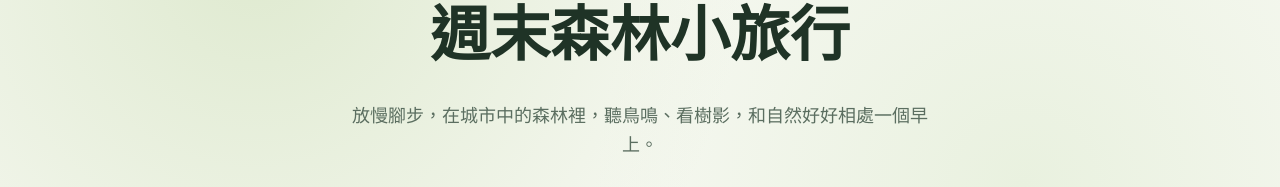
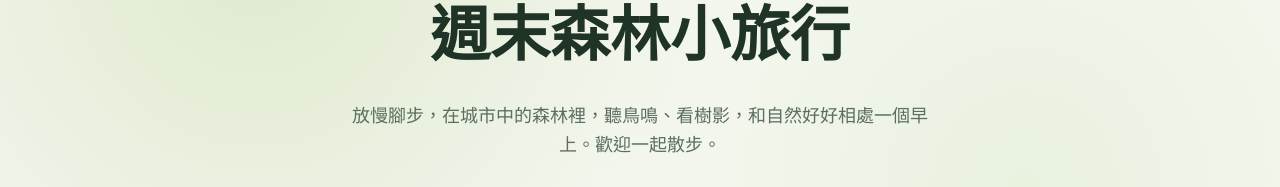
Before and after one commit to mosful/event-page-workshop-20261121, a plain HTML site: page docs/index.html in a window 1280 px wide. Shown: the part 168-355 px from the top of the page. Drawn offline with Linux system fonts and the light colour scheme.

Commit message:
更新活動副標，驗證Pages自動發布

```diff
--- a/docs/index.html
+++ b/docs/index.html
@@ -48,7 +48,7 @@ footer{border-top:1px solid var(--border);padding:2rem 1.5rem;text-align:center;
 <header class="hero">
   <p class="eyebrow">WEEKEND NATURE WALK</p>
   <h1>週末森林小旅行</h1>
-  <p class="lead">放慢腳步，在城市中的森林裡，聽鳥鳴、看樹影，和自然好好相處一個早上。</p>
+  <p class="lead">放慢腳步，在城市中的森林裡，聽鳥鳴、看樹影，和自然好好相處一個早上。歡迎一起散步。</p>
   <a class="btn" href="#map">查看集合地圖</a>
   <span class="tag">虛構教學活動</span>
 </header>
```
